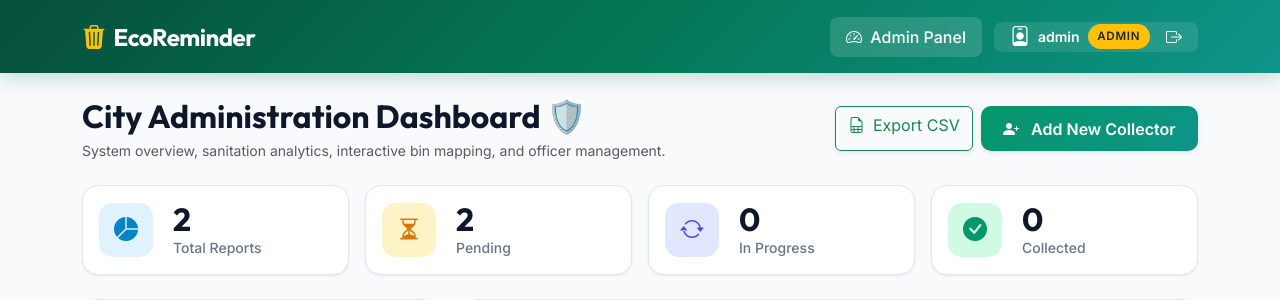
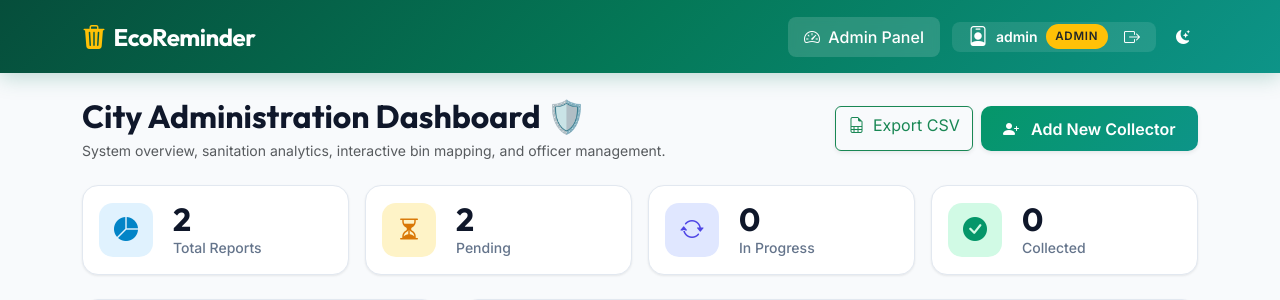
Before and after one commit to YAGAVI2006/Ecoremainder, a Flask app: page /admin/dashboard in a window 1280 px wide. Shown: the top 300 px of the page. Run offline with Flask 3, Linux system fonts and the light colour scheme; a user stored in the database is signed in; data comes from the database, SQL or seed files in the repository.

Commit message:
feat: add dark/light mode toggle with theme persistence

```diff
--- a/static/css/style.css
+++ b/static/css/style.css
@@ -26,6 +26,18 @@
   --shadow-sm: 0 1px 3px rgba(0, 0, 0, 0.05), 0 1px 2px rgba(0, 0, 0, 0.03);
   --shadow-md: 0 4px 12px -2px rgba(15, 23, 42, 0.08), 0 2px 6px -1px rgba(15, 23, 42, 0.04);
   --shadow-lg: 0 12px 24px -4px rgba(15, 23, 42, 0.12), 0 4px 12px -2px rgba(15, 23, 42, 0.04);
+}
+
+[data-theme="dark"] {
+  --eco-bg: #0f172a;
+  --eco-card-bg: #1e293b;
+  --eco-text: #f1f5f9;
+  --eco-dark: #f8fafc;
+  --eco-text-muted: #94a3b8;
+  --eco-border: #334155;
+  --status-pending-bg: rgba(217, 119, 6, 0.2);
+  --status-progress-bg: rgba(2, 132, 199, 0.2);
+  --status-collected-bg: rgba(5, 150, 105, 0.2);
 }
 
 body {
--- /dev/null
+++ b/static/js/theme.js
@@ -0,0 +1,41 @@
+/**
+ * EcoReminder Theme Switcher (Light / Dark Mode)
+ */
+
+(function () {
+  const currentTheme = localStorage.getItem('theme') || 'light';
+  if (currentTheme === 'dark') {
+    document.documentElement.setAttribute('data-theme', 'dark');
+  }
+
+  document.addEventListener('DOMContentLoaded', () => {
+    const themeBtn = document.getElementById('themeToggleBtn');
+    if (!themeBtn) return;
+
+    updateBtnIcon(themeBtn, currentTheme);
+
+    themeBtn.addEventListener('click', () => {
+      const activeTheme = document.documentElement.getAttribute('data-theme') === 'dark' ? 'dark' : 'light';
+      const newTheme = activeTheme === 'dark' ? 'light' : 'dark';
+
+      if (newTheme === 'dark') {
+        document.documentElement.setAttribute('data-theme', 'dark');
+      } else {
+        document.documentElement.removeAttribute('data-theme');
+      }
+
+      localStorage.setItem('theme', newTheme);
+      updateBtnIcon(themeBtn, newTheme);
+    });
+  });
+
+  function updateBtnIcon(btn, theme) {
+    if (theme === 'dark') {
+      btn.innerHTML = '<i class="bi bi-sun-fill text-warning"></i>';
+      btn.setAttribute('title', 'Switch to Light Mode');
+    } else {
+      btn.innerHTML = '<i class="bi bi-moon-stars-fill text-white"></i>';
+      btn.setAttribute('title', 'Switch to Dark Mode');
+    }
+  }
+})();
--- a/templates/base.html
+++ b/templates/base.html
@@ -101,6 +101,11 @@
                 <a class="nav-link" href="{{ url_for('admin_login') }}">Admin Portal</a>
               </li>
             {% endif %}
+            <li class="nav-item ms-lg-2">
+              <button id="themeToggleBtn" class="btn btn-sm btn-outline-light border-0 py-1.5 px-2.5" title="Toggle Theme">
+                <i class="bi bi-moon-stars-fill"></i>
+              </button>
+            </li>
           </ul>
         </div>
       </div>
@@ -145,6 +150,7 @@
     <!-- Leaflet JS -->
     <script src="https://unpkg.com/leaflet@1.9.4/dist/leaflet.js"></script>
     <!-- Custom JS -->
+    <script src="{{ url_for('static', filename='js/theme.js') }}"></script>
     <script src="{{ url_for('static', filename='js/app.js') }}"></script>
     {% block scripts %}{% endblock %}
   </body>
```
